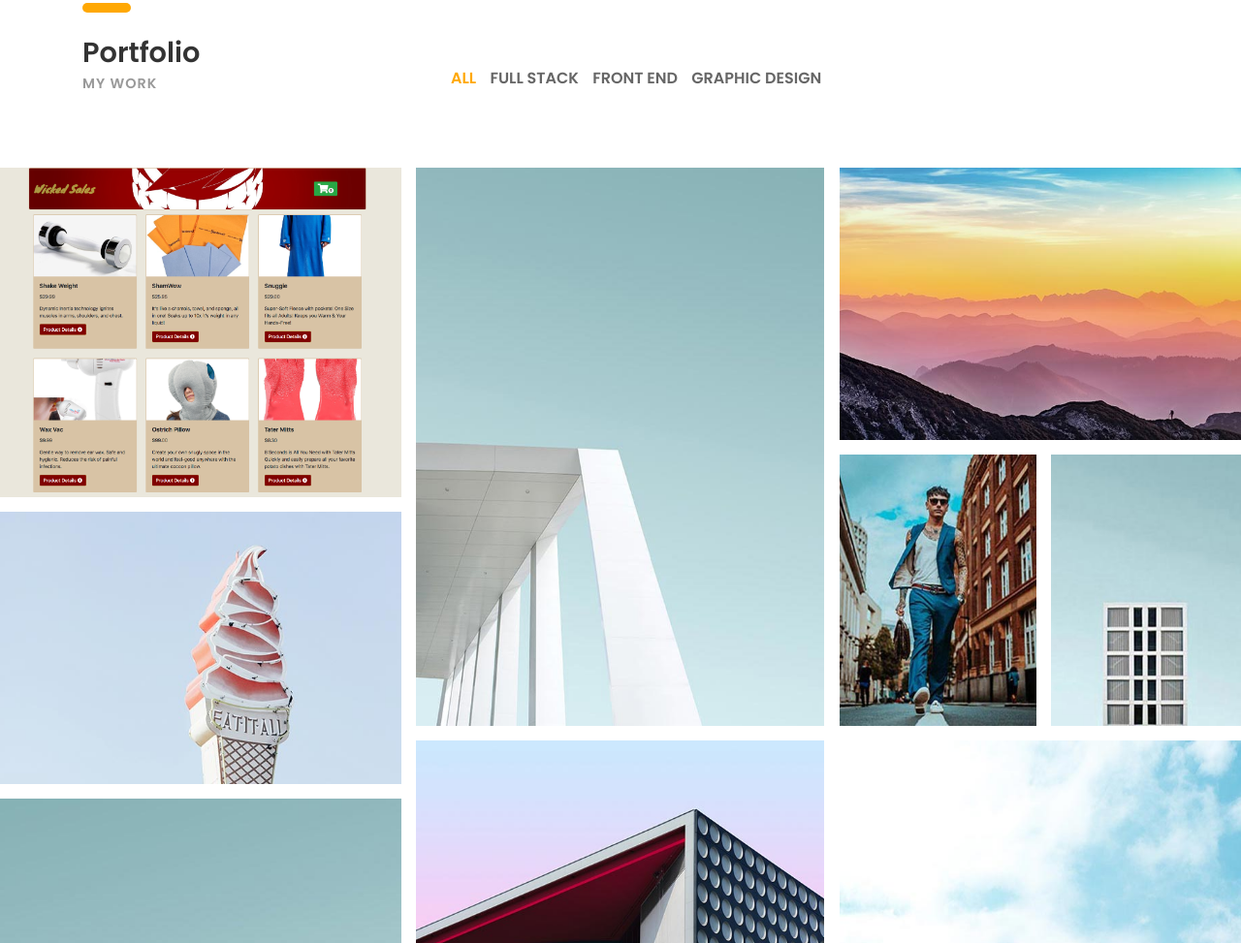
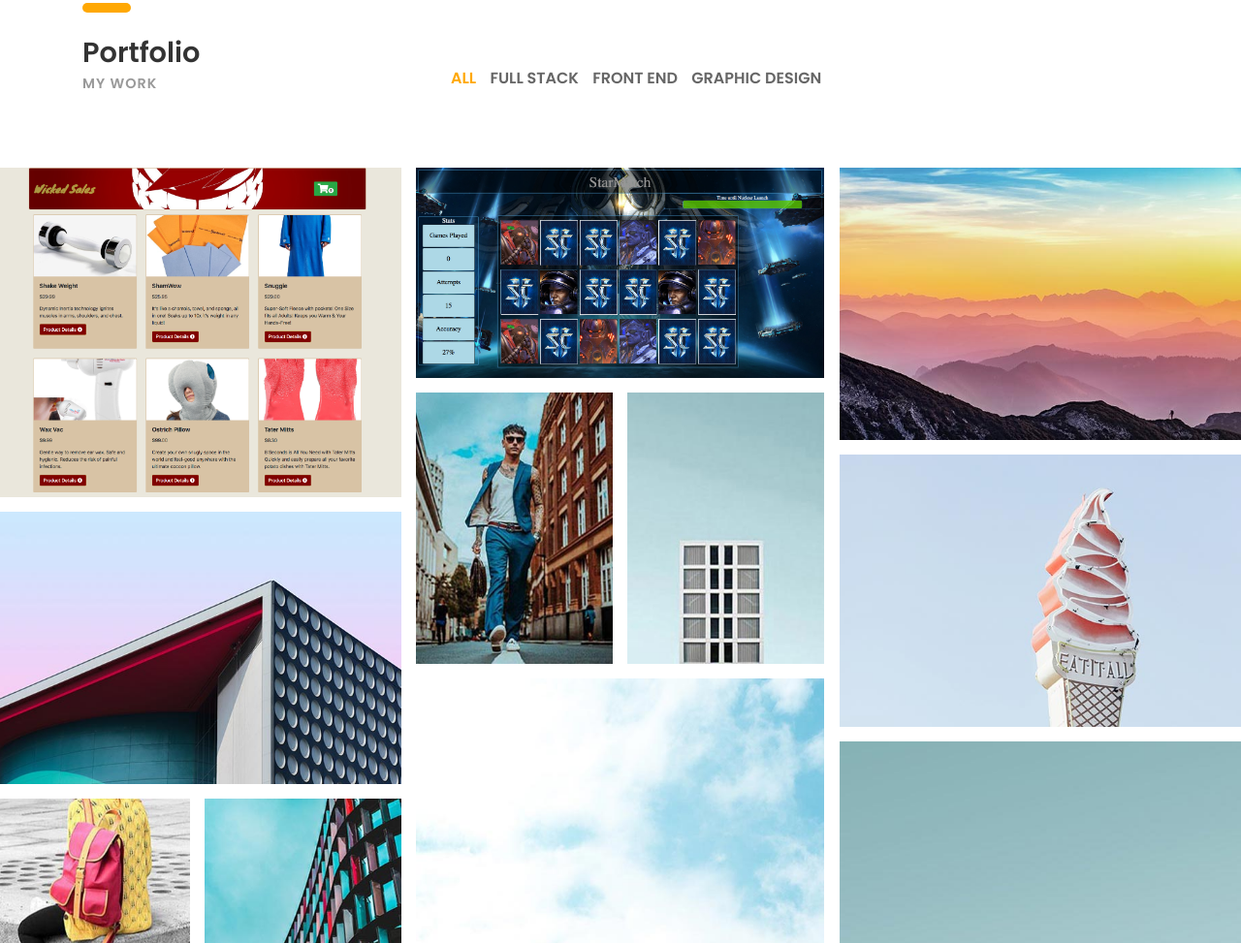
Before and after one commit to mr1hm/portfolio-me, a plain HTML site: page index.html in a window 1280 px wide. Shown: the part 728-1701 px from the top of the page at 97% size. Drawn offline with nearby package versions, Linux system fonts and the light colour scheme; files whose address does not match are found by name.

Commit message:
added memory match project image

```diff
--- a/index.html
+++ b/index.html
@@ -122,14 +122,14 @@
 
 		<div class="portfolioContainer">
 
-			<div class="p-item frontend fullstack">
+			<div class="p-item fullstack">
 				<a href="images/wicked-sales.png" data-fluidbox>
 					<img src="images/wicked-sales.png" alt=""></a>
 			</div><!-- p-item -->
 
 			<div class="p-item frontend graphic-design">
-				<a href="images/portfolio-7-600x800.jpg" data-fluidbox>
-					<img src="images/portfolio-7-600x800.jpg" alt=""></a>
+				<a href="images/memory-match.png" data-fluidbox>
+					<img src="images/memory-match.png" alt=""></a>
 			</div><!-- p-item -->
 
 			<div class="p-item fullstack">
```
Also changed, not shown: images/memory-match.png (added).
